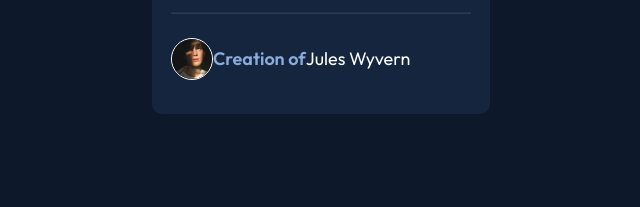
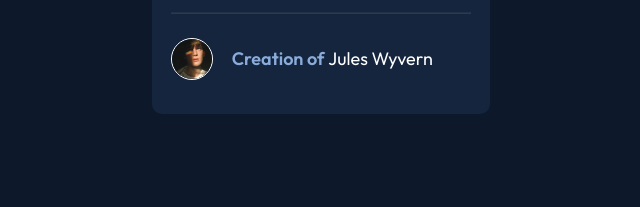
Before and after one commit to monologan/nft-preview-card-component-main, a plain HTML site: page index.html in a window 1280 px wide. Shown: the part 560-767 px from the top of the page, 319-959 px from the left. Drawn offline with Linux system fonts and the light colour scheme.

Commit message:
se organiza el mensaje de los creditos

```diff
--- a/index.html
+++ b/index.html
@@ -28,7 +28,7 @@
     <div class="card__days"><img src="images/icon-clock.svg" alt=""> 3 days left</div>
   </div>
     <hr>
-    <div class="card__credits"> <img class="avatars" src="images/image-avatar.png" alt=""> <h4>Creation of</h4><span>Jules Wyvern</span> </div>
+    <div class="card__credits"> <img class="avatars" src="images/image-avatar.png" alt=""> &nbsp;<h4>Creation of</h4>&nbsp;<span>Jules Wyvern</span> </div>
 
   </div>
 
--- a/style.css
+++ b/style.css
@@ -14,16 +14,15 @@
 }
 
   body {
+
     background-color: var(--Very-dark-blue-main);
     font-size: 18px;
-    font-family: 'Outfit', sans-serif;
-
+    font-family: "Outfit", sans-serif;
   }
 
   .card {
     width: 300px;
     height: 540px;
-
     border-radius: 10px;
     margin: 6rem auto;
     padding: 1.2rem;
@@ -37,9 +36,8 @@ body {
   }
 
   .card__tittle {
-    color:var(--White-tittle);
+    color: var(--White-tittle);
     margin-top: 15px;
-
   }
   .card__description {
     color: var(--Soft-blue);
@@ -47,13 +45,11 @@ body {
   }
   .card__precio {
     color: var(--Cyan);
-
   }
   .card__days {
     color: var(--Soft-blue);
-
   }
-.contenedor{
+  .contenedor {
     display: flex;
     justify-content: space-between;
     align-items: center;
@@ -64,33 +60,26 @@ hr {
     height: min-content;
     background-color: var(--Very-dark-blue-line);
     opacity: 0.1;
-
   }
   .avatars {
     height: 40px;
     width: 40px;
     border-radius: 50%;
     border: 1px solid #fff;
-
-
   }
 
   .card__credits {
-   display:flex ;
+    display: flex;
     justify-content: flex-start;
     align-items: center;
-
-
   }
 
   h4 {
     color: var(--Soft-blue);
-  margin-right: 0;
+    margin-left: 15px;
   }
   span {
-
-   color:var(--White-tittle);
-
+    color: var(--White-tittle);
   }
 
   .attribution {
```
Lines whose indentation alone changed are shown as unchanged.
